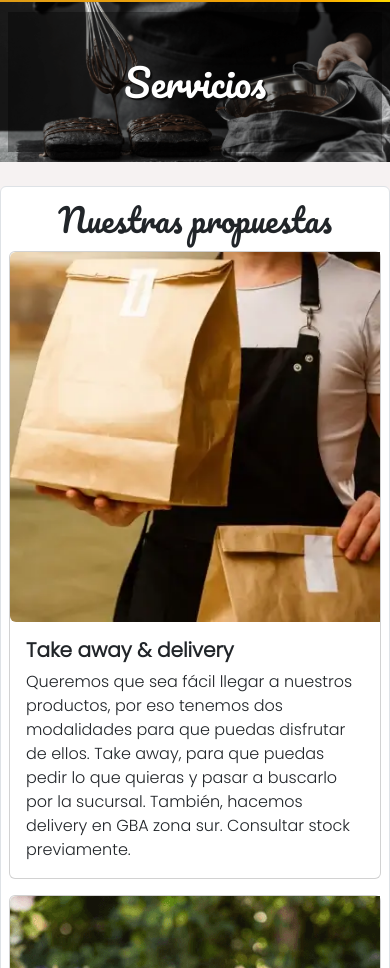
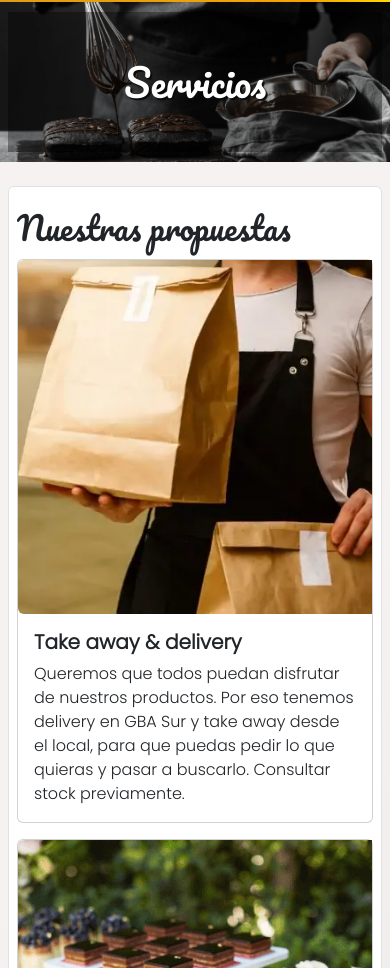
Before and after one commit to Silbarraza/3raentrega_PDW_sBarraza, a plain HTML site: page pages/servicios.html in a window 390 px wide. Shown: the part 132-1100 px from the top of the page. Drawn offline with nearby package versions, Linux system fonts and the light colour scheme; files whose address does not match are found by name.

Commit message:
se modifico el tamaño de las columnas para mejorar el responsive en la pagina servicios

```diff
--- a/pages/servicios.html
+++ b/pages/servicios.html
@@ -79,13 +79,11 @@
             </div>
         </div>
 
-        <div class="row d-flex justify-content-around pb-2">
+        <div class="row d-flex justify-content-around px-2 pb-2">
             <!-- Servicioss -->
-            <div class="seccion__pg3 col-md-8 px-2 border rounded">
-
+            <div class="seccion__pg3 col-lg-8 px-2 border rounded">
                 <div class="row pb-2 gx-5">
-                    <h3 class="pg3__title text-center pt-3 pb-2">Nuestras propuestas</h3>
-
+                    <h3 class="pg3__title pt-4 pb-2">Nuestras propuestas</h3>
                     <div class="col">
                         <!-- Servicio 1 -->
                         <div class="card mb-3 col-fluid">
@@ -96,7 +94,7 @@
                                 <div class="col-md-8">
                                     <div class="card-body">
                                         <h5 class="card-title fw-bolder">Take away & delivery</h5>
-                                        <p class="card-text">Queremos que sea fácil llegar a nuestros productos, por eso tenemos dos modalidades para que puedas disfrutar de ellos. Take away, para que puedas pedir lo que quieras y pasar a buscarlo por la sucursal. También, hacemos delivery en GBA zona sur. Consultar stock previamente.</p>
+                                        <p class="card-text">Queremos que todos puedan disfrutar de nuestros productos. Por eso tenemos delivery en GBA Sur y take away desde el local, para que puedas pedir lo que quieras y pasar a buscarlo. Consultar stock previamente.</p>
                                     </div>
                                 </div>
                             </div>
@@ -137,7 +135,7 @@
             </div>
 
             <!-- Banner contacto -->
-            <aside class="contactus__pg3 col-md-3 d-flex justify-content-center align-items-center pb-2 border rounded bg-white">
+            <aside class="contactus__pg3 col-lg-3 d-flex justify-content-center align-items-center pb-2 border rounded bg-white">
                 <!-- Contacto -->
                 <div class="contactus__pg3 rounded p-2">
                     <p class="text-center">
```
